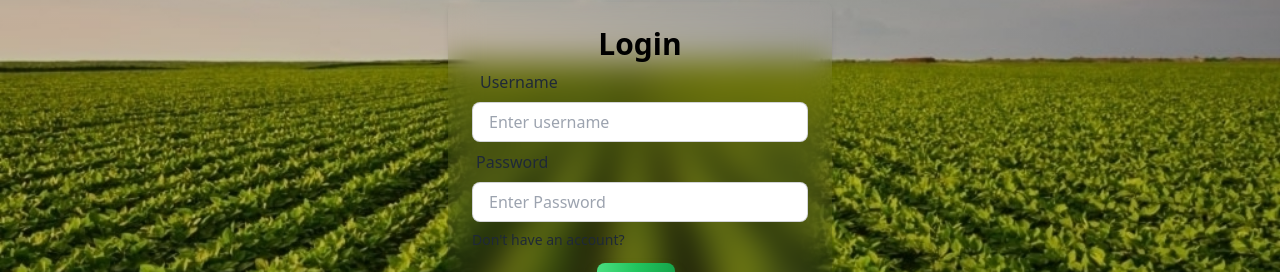
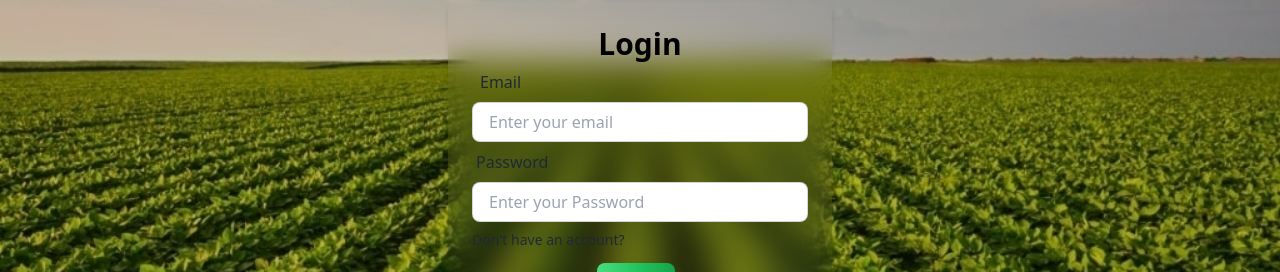
Before and after one commit to vinitshirbhate/edai2, a React (Vite) app in the folder frontend/: page /login in a window 1280 px wide. Shown: the part 232-504 px from the top of the page. Built offline with nearby package versions, Linux system fonts and the light colour scheme.

Commit message:
user authentication using firebase

```diff
--- a/frontend/src/pages/LogIn.jsx
+++ b/frontend/src/pages/LogIn.jsx
@@ -1,4 +1,19 @@
+import React, { useState }from "react";
+import { getAuth, signInWithEmailAndPassword } from "firebase/auth";
+import { app } from "../../firebase";
+
+const auth = getAuth(app);
 const Login = () => {
+
+	const [email, setEmail] = useState("");
+	const [password, setPassword] = useState("");
+
+	const loginUser = () => {
+		signInWithEmailAndPassword(auth, email, password)
+		.then((value) => window.alert("Login Successful"))
+		.catch((err) => console.log(err))
+	}
+
 	return (
 		<div className='flex flex-col items-center justify-center min-w-96 mx-auto'>
 			<div className='w-full p-6 rounded-lg shadow-md bg-gray-400 bg-clip-padding backdrop-filter backdrop-blur-lg bg-opacity-0'>
@@ -9,9 +24,9 @@ const Login = () => {
 				<form>
 					<div>
 						<label className='label p-2'>
-							<span className='text-base label-text'>Username</span>
+							<span className='text-base label-text'>Email</span>
 						</label>
-						<input type='text' placeholder='Enter username' className='w-full input input-bordered h-10' />
+						<input onChange={e => setEmail(e.target.value)} value={email} type='email' placeholder='Enter your email' className='w-full input input-bordered h-10' />
 					</div>
 
 					<div>
@@ -19,8 +34,10 @@ const Login = () => {
 							<span className='text-base label-text'>Password</span>
 						</label>
 						<input
+							onChange={e => setPassword(e.target.value)}
+							value={password}
 							type='password'
-							placeholder='Enter Password'
+							placeholder='Enter your Password'
 							className='w-full input input-bordered h-10'
 						/>
 					</div>
@@ -29,7 +46,7 @@ const Login = () => {
 					</a>
 
                     <div className="flex justify-center items-center mt-3">
-                    <button type="button" class="text-black bg-gradient-to-r from-green-400 via-green-500 to-green-600 hover:bg-gradient-to-br focus:ring-4 focus:outline-none focus:ring-green-300 dark:focus:ring-green-800 shadow-lg shadow-green-500/50 dark:shadow-lg dark:shadow-green-800/80 font-semibold rounded-lg text-sm px-5 py-2.5 text-center me-2 mb-2">Login</button>
+                    <button onClick={loginUser} type="button" class="text-black bg-gradient-to-r from-green-400 via-green-500 to-green-600 hover:bg-gradient-to-br focus:ring-4 focus:outline-none focus:ring-green-300 dark:focus:ring-green-800 shadow-lg shadow-green-500/50 dark:shadow-lg dark:shadow-green-800/80 font-semibold rounded-lg text-sm px-5 py-2.5 text-center me-2 mb-2">Login</button>
 					</div>
 				</form>
 			</div>
```
